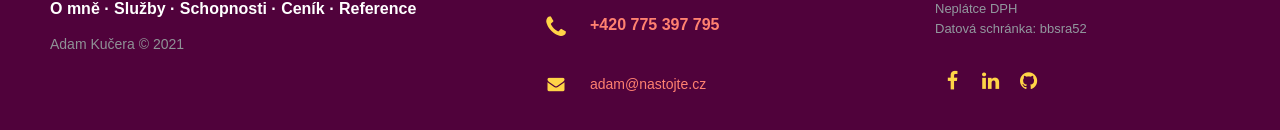
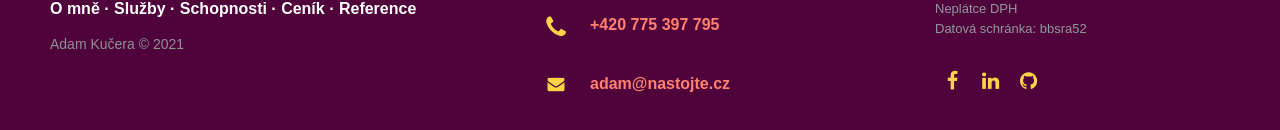
Before and after one commit to oookoook/nastojte-cz, a Vue app: page / in a window 1280 px wide. Shown: the part 9017-9147 px from the top of the page. Built offline with nearby package versions, Linux system fonts and the light colour scheme; what vue-resource, vue-timers would draw is missing.

Commit message:
email hiding

```diff
--- a/package.json
+++ b/package.json
@@ -20,6 +20,7 @@
     "cross-env": "^5.2.1",
     "css-loader": "^2.1.1",
     "file-loader": "^3.0.1",
+    "he": "^1.2.0",
     "html-webpack-plugin": "^3.2.0",
     "markdown-it": "^11.0.1",
     "popper.js": "^1.16.1",
--- a/src/AboutMe.vue
+++ b/src/AboutMe.vue
@@ -45,7 +45,7 @@
 <reasons-carousel :authors.sync="authors"/>
 <!--
 <p class="text-center lead pt-5">Zaujalo vás to?
-<b-button size="lg" :href="`mailto:${mail}`" class="text-nastojte bg-nastojte ml-4">Napište mi</b-button></p>
+<b-button size="lg" :href="`mailto:${email}`" class="text-nastojte bg-nastojte ml-4">Napište mi</b-button></p>
 -->
 <h2 class="mt-5" id="what">Co nabízím</h2>
 
@@ -100,7 +100,7 @@ ale vyžadují pouze menší množství času.</code-li>
 </ul>
 <h2  class="mt-5" id="contact">Jak mě kontaktovat</h2>
 <ul class="list-unstyled">
-    <code-li>E-mail: <a :href="'mailto:'+mail">{{ mail }}</a></code-li>
+    <code-li>E-mail: <a :href="'mailto:'+email" v-html="email"  @click="decode" target="_blank"></a></code-li>
     <code-li><a href="https://www.linkedin.com/in/adam-kucera-sw-dev/">Profil na LinkedIn</a></code-li>
     <code-li><a href="https://navolnenoze.cz/prezentace/adam-kucera/">Profil na Na volné noze</a></code-li>
     <code-li>Fakturační údaje: RNDr. Adam Kučera, Voříškova 667/45, 623 00 Brno - Kohoutovice. IČ 06422268, Neplátce DPH.</code-li>
@@ -153,7 +153,8 @@ tahat vícepráce za to, že chcete dát tlačítko na opačnou stranu, než kam
     import ReasonsCarousel from './ReasonsCarousel.vue';
     import TechTable from './TechTable.vue';
     import Buzzwords from './Buzzwords.vue';
-    import References from './References.vue'
+    import References from './References.vue';
+    import Email from './Email.vue';
     export default {
         name: 'AboutMe',
         components: {
@@ -164,9 +165,9 @@ tahat vícepráce za to, že chcete dát tlačítko na opačnou stranu, než kam
             Buzzwords,
             References
         },
+        mixins: [Email],
         data: function () {
             return {
-                mail: 'adam@nastojte.cz',
                 authors: []
             }
         },
--- /dev/null
+++ b/src/Email.vue
@@ -0,0 +1,23 @@
+<script>
+import he from "he";
+
+export default {
+    name: 'EmailMixin',
+    computed: {
+        email() {
+            return he.encode('adam@nastojte.cz', {
+            'encodeEverything': true
+        });
+        }
+    },
+    methods: {
+        decode(evt) {
+            //console.debug('arg1', evt);
+            //console.debug('arg2', arg2);
+            evt.srcElement.href = he.decode(evt.srcElement.href);
+            return true;
+        }
+    }
+
+}
+</script>
--- a/src/Footer.vue
+++ b/src/Footer.vue
@@ -34,7 +34,7 @@
 
 				<div>
 					<i class="fa fa-envelope"></i>
-					<p><a :href="`mailto:${email}`"><span>{{ email }}</span></a></p>
+					<p><a :href="`mailto:${email}`" @click="decode" target="_blank" v-html="email"></a></p>
 				</div>
 
 			</div>
@@ -63,9 +63,13 @@
 		</footer>
 </template>
 <script>
+
+import Email from './Email.vue';
+
 export default {
     name: "Footer",
-    props: { email: String, title: String, ico: String }
+    mixins: [Email],
+    props: { title: String, ico: String }
 }
 </script>
 <style scoped>
```
Also changed, not shown: 1 other file (tests, documents, lock files or other folders).
